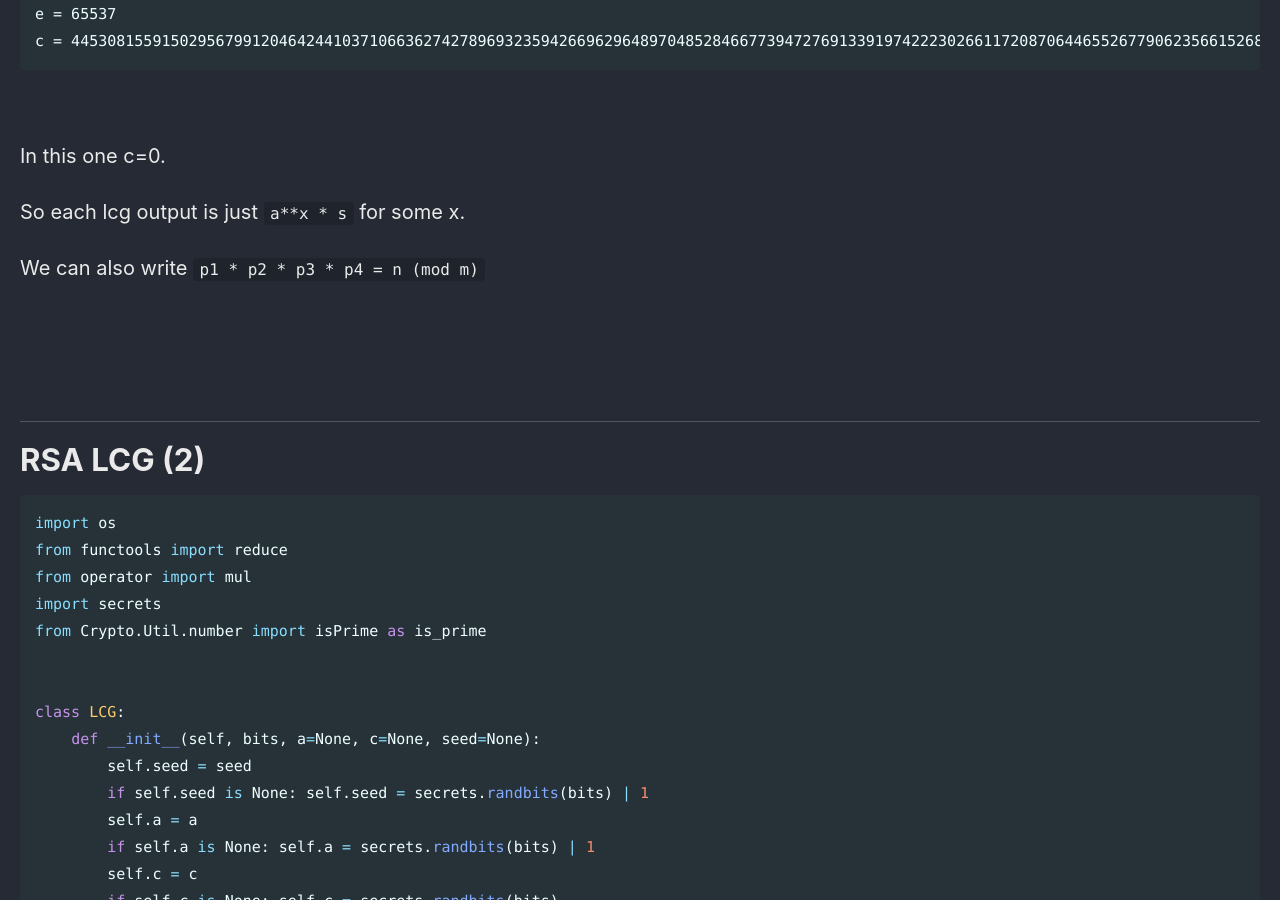
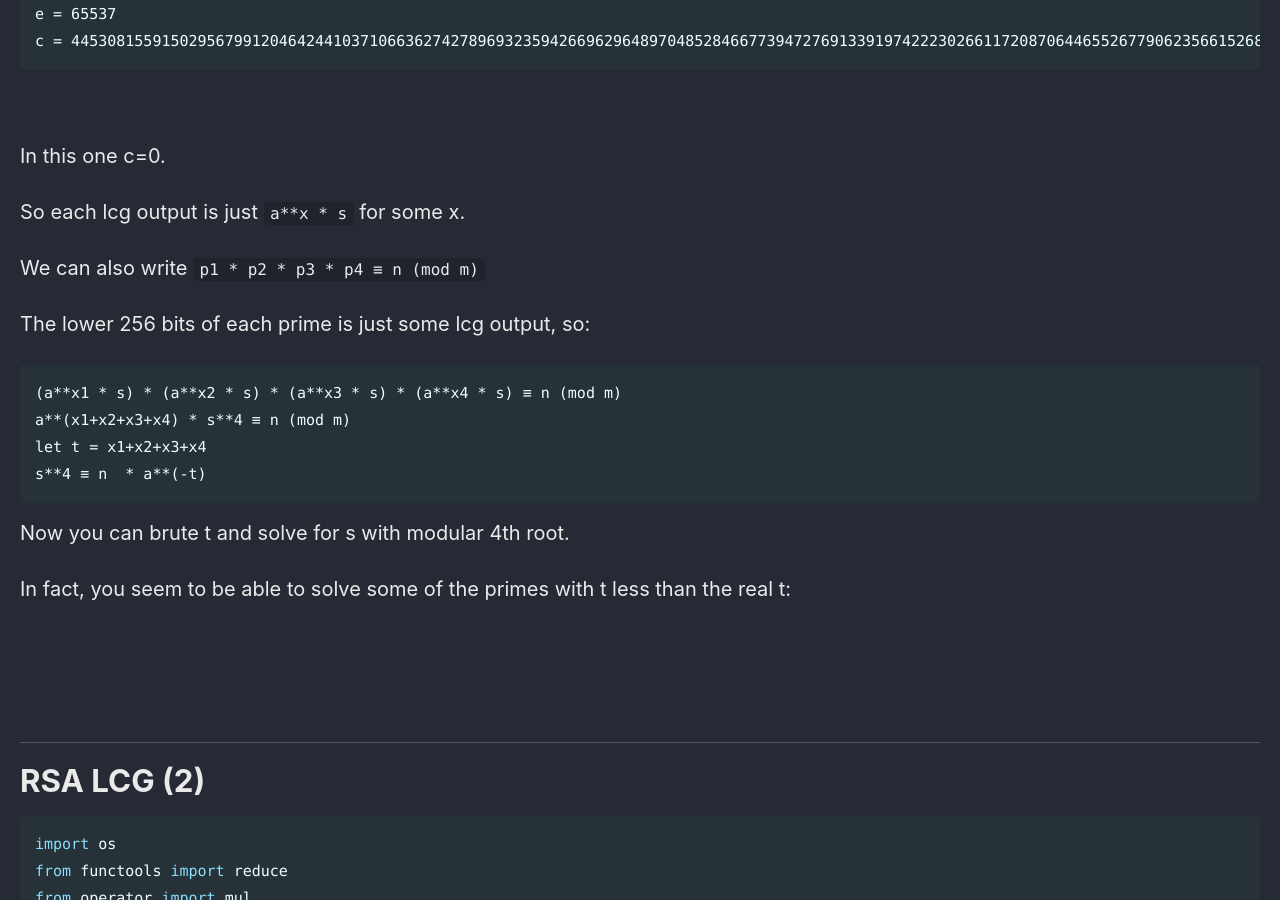
Before and after one commit to Connor-McCartney/Connor-McCartney.github.io, a Jekyll site: the page built from _pages/cryptography/other/HKCERT2024.md, in a window 1280 px wide and 900 px high, scrolled down 3947 px. Built offline with Jekyll 4.4.1, drawn with Linux system fonts in a browser that asks for light colours; cached includes are drawn as plain includes.

Commit message:
Update HKCERT2024.md

````diff
--- a/_pages/cryptography/other/HKCERT2024.md
+++ b/_pages/cryptography/other/HKCERT2024.md
@@ -159,7 +159,20 @@ In this one c=0.
 
 So each lcg output is just `a**x * s` for some x.
 
-We can also write `p1 * p2 * p3 * p4 = n (mod m)`
+We can also write `p1 * p2 * p3 * p4 ≡ n (mod m)`
+
+The lower 256 bits of each prime is just some lcg output, so:
+
+```
+(a**x1 * s) * (a**x2 * s) * (a**x3 * s) * (a**x4 * s) ≡ n (mod m)
+a**(x1+x2+x3+x4) * s**4 ≡ n (mod m)
+let t = x1+x2+x3+x4
+s**4 ≡ n  * a**(-t)
+```
+
+Now you can brute t and solve for s with modular 4th root.
+
+In fact, you seem to be able to solve some of the primes with t less than the real t:
 
 <br>
 
````
